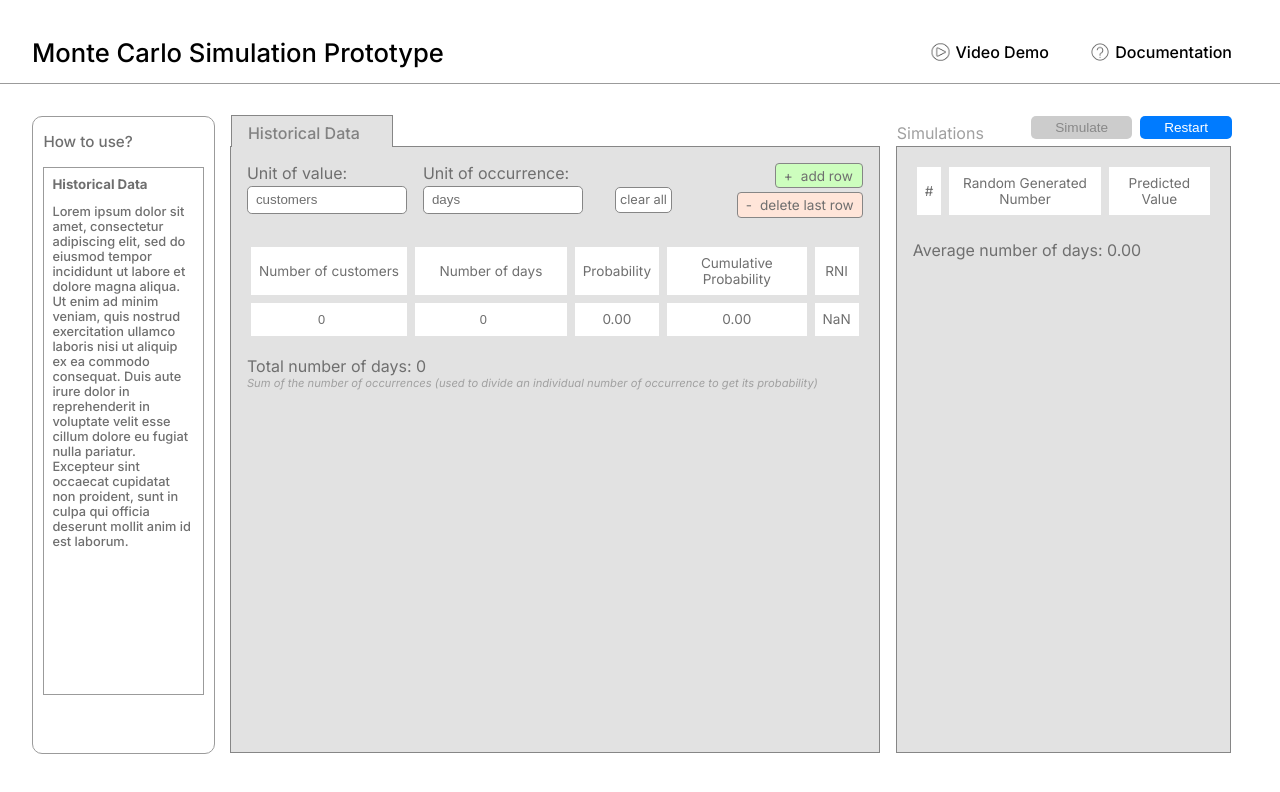
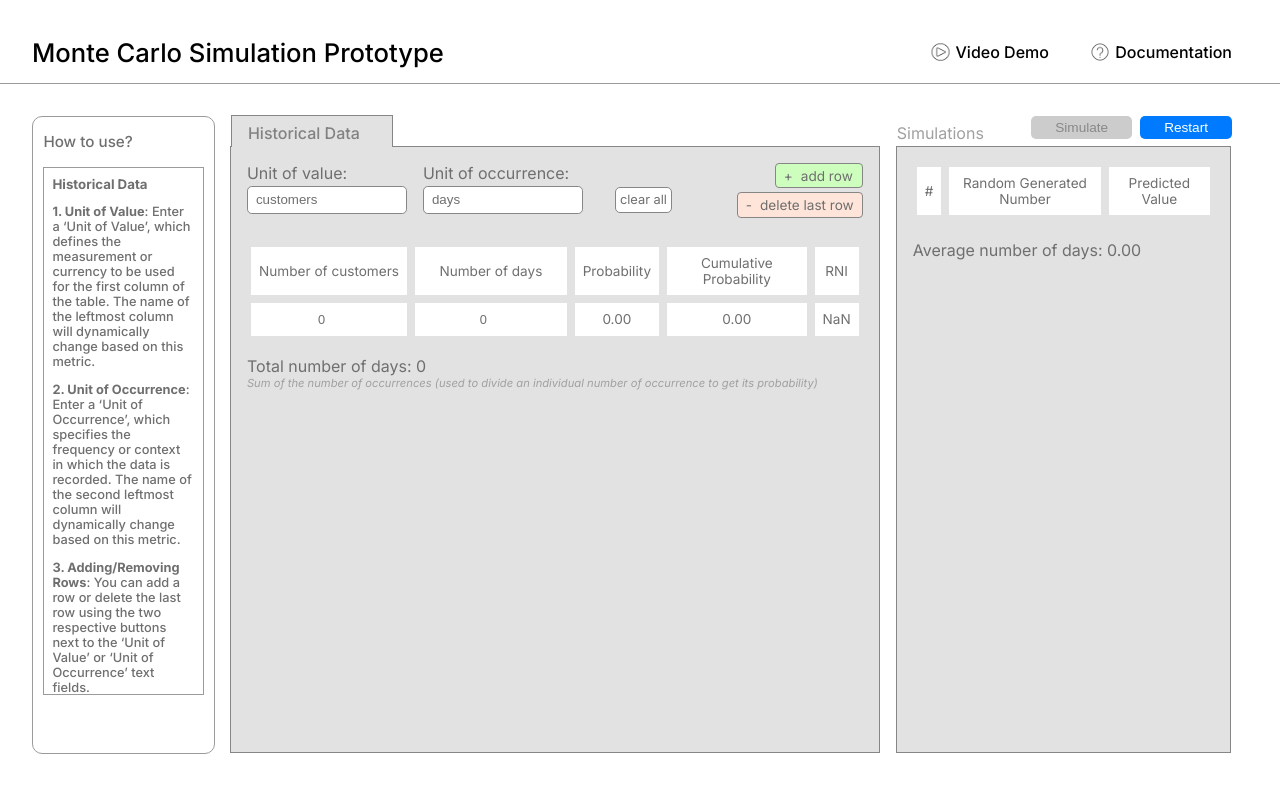
Before and after one commit to matchi-1/Monte-Carlo-Simulation-Prototype, a React (Create React App) app: page / in a window 1280 px wide. Shown: the top 792 px of the page. Built offline with nearby package versions, Linux system fonts and the light colour scheme.

Commit message:
instructions

```diff
--- a/src/App.js
+++ b/src/App.js
@@ -207,8 +207,41 @@ function App() {
           <p>How to use?</p>
           <div className='data-inst-container'>
             <h5>Historical Data</h5>
-            <p>Lorem ipsum dolor sit amet, consectetur adipiscing elit, sed do eiusmod tempor incididunt ut labore et dolore magna aliqua. Ut enim ad minim veniam, quis nostrud exercitation ullamco laboris nisi ut aliquip ex ea commodo consequat. Duis aute irure dolor in reprehenderit in voluptate velit esse cillum dolore eu fugiat nulla pariatur. Excepteur sint occaecat cupidatat non proident, sunt in culpa qui officia deserunt mollit anim id est laborum.</p>
+            <p>
+              <strong>1. Unit of Value</strong>: Enter a ‘Unit of Value’, which defines the measurement or currency to be used for the first column of the table. The name of the leftmost column will dynamically change based on this metric.
+            </p>
+            <p>
+              <strong>2. Unit of Occurrence</strong>: Enter a ‘Unit of Occurrence’, which specifies the frequency or context in which the data is recorded. The name of the second leftmost column will dynamically change based on this metric.
+            </p>
+            <p>
+              <strong>3. Adding/Removing Rows</strong>: You can add a row or delete the last row using the two respective buttons next to the ‘Unit of Value’ or ‘Unit of Occurrence’ text fields.
+            </p>
+            <p>
+              <strong>4. First Column Input</strong>: In each cell of the first column, you can input a numeric whole number. This specifies the value to be displayed later on.
+            </p>
+            <p>
+              <strong>5. Second Column Input</strong>: In each cell of the second leftmost column, you can input a numeric whole number. This value is used to automatically calculate the ‘Probability’ column, and it will also populate the ‘Cumulative Probability’ and ‘RNI’ columns in the ‘Computations’ section.
+            </p>
+            <p>
+              <strong>6. Total Number of Occurrences</strong>: The ‘Total number of Occurrences’ will dynamically update as you add more data.
+            </p>
+            <p>
+              <strong>7. Simulate Button</strong>: After entering data, click the ‘Simulate’ button. This generates a random number and displays it in the ‘Random Generated No.’ column under the ‘Simulations’ section on the right.
+            </p>
+            <p>
+              <strong>8. # Column in Simulations</strong>: The ‘#’ column indicates how many times you’ve pressed the ‘Simulate’ button.
+            </p>
+            <p>
+              <strong>9. Predicted Value</strong>: The ‘Predicted Value’ column is based on the random value generated. Specifically, it corresponds to the row in the leftmost column where the random value falls within the range specified by the ‘RNI’ column.
+            </p>
+            <p>
+              <strong>10. Average Number of Occurrences</strong>: The average number of occurrences will be dynamically displayed. It is calculated as the total sum of all the listed ‘Predicted Values’ divided by the number of simulations (the last value in the ‘#’ column).
+            </p>
+            <p>
+              <strong>11. Restart Button</strong>: You may press the ‘Restart’ button next to the ‘Simulate’ button to reset and clear all the displayed cells.
+            </p>
           </div>
+
         </div>
         <div className='monte-carlo-sim-container'>
           <div className='hist-cat-container'>
--- a/src/styles/App.css
+++ b/src/styles/App.css
@@ -105,6 +105,7 @@ html, body {
 
 .data-inst-container p {
   font-size: 0.8rem;
+
 }
 
 .data-inst-container h5 {
```
